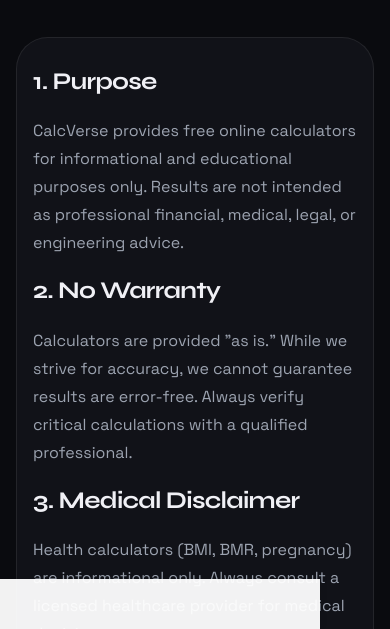
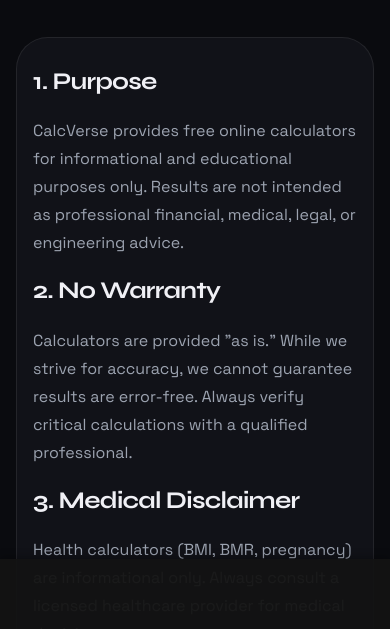
Before and after one commit to amirul1234567894/calcverse, a plain HTML site: page terms.html in a window 390 px wide. Shown: the part 215-844 px from the top of the page. Drawn offline with Linux system fonts and the light colour scheme.

Commit message:
Fix ad container dimensions - was rendering 0x0
- .ad-300x250 now has explicit width 300px height 280px
- Container divs inside have proper dimensions
- Adsterra iframe needs visible container to inject
- Mobile sticky improved with better dark theme styling

```diff
--- a/style.css
+++ b/style.css
@@ -578,16 +578,20 @@ select.input-field option{background:var(--bg2)}
 }
 
 /* ============================================
-   ADSTERRA AD STYLES - Added 2026
+   ADSTERRA AD STYLES - Added 2026 (FIXED v2)
    ============================================ */
 .ad-container {
-  display: flex;
-  justify-content: center;
-  align-items: center;
-  margin: 20px auto;
-  padding: 10px;
-  background: transparent;
-  overflow: hidden;
+  display: block;
+  margin: 24px auto;
+  padding: 8px;
+  text-align: center;
+  overflow: visible;
+  position: relative;
+}
+
+.ad-container > div[id^="adsterra-"] {
+  display: inline-block;
+  margin: 0 auto;
 }
 
 .ad-label {
@@ -596,32 +600,44 @@ select.input-field option{background:var(--bg2)}
   font-size: 10px;
   color: #999;
   letter-spacing: 1px;
-  margin-bottom: 5px;
+  margin-bottom: 8px;
   text-transform: uppercase;
 }
 
-/* 728x90 - Desktop top/bottom banner */
+/* 728x90 Desktop Banner */
 .ad-728x90 {
-  min-height: 90px;
-  max-width: 728px;
-  width: 100%;
+  width: 728px;
+  height: 90px;
+  max-width: 100%;
+}
+.ad-728x90 > div {
+  width: 728px;
+  height: 90px;
 }
 
-/* 300x250 - In-content rectangle */
+/* 300x250 Rectangle */
 .ad-300x250 {
-  min-height: 250px;
-  max-width: 300px;
-  width: 100%;
+  width: 300px;
+  height: 280px;
+  margin: 24px auto;
+}
+.ad-300x250 > div[id^="adsterra-"] {
+  width: 300px;
+  height: 250px;
+  display: block;
 }
 
-/* 320x50 - Mobile sticky bottom */
+/* 320x50 Mobile Banner */
 .ad-320x50 {
-  min-height: 50px;
-  max-width: 320px;
-  width: 100%;
+  width: 320px;
+  height: 50px;
+}
+.ad-320x50 > div {
+  width: 320px;
+  height: 50px;
 }
 
-/* Hide 728x90 on mobile, show 320x50 instead */
+/* Mobile - hide 728x90 */
 @media (max-width: 768px) {
   .ad-728x90 {
     display: none;
@@ -632,17 +648,19 @@ select.input-field option{background:var(--bg2)}
     left: 0;
     right: 0;
     z-index: 9999;
-    background: rgba(255,255,255,0.95);
-    box-shadow: 0 -2px 8px rgba(0,0,0,0.1);
-    padding: 5px 0;
+    background: rgba(20,20,20,0.95);
+    box-shadow: 0 -2px 8px rgba(0,0,0,0.3);
+    padding: 6px 0;
     margin: 0;
+    width: 100%;
+    height: auto;
   }
   body {
-    padding-bottom: 60px;
+    padding-bottom: 70px;
   }
 }
 
-/* Hide mobile-only ads on desktop */
+/* Desktop - hide mobile-only ads */
 @media (min-width: 769px) {
   .ad-mobile-only {
     display: none;
```
